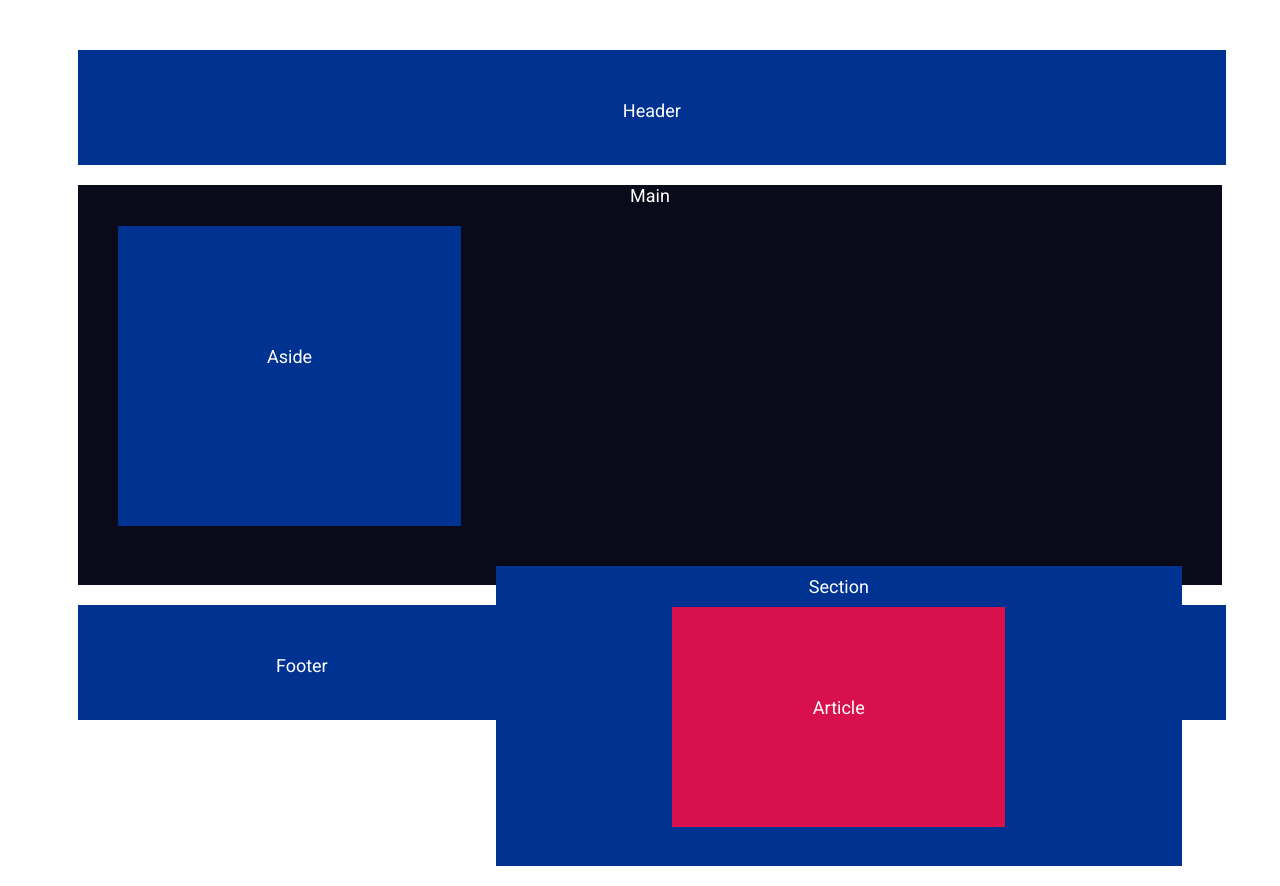
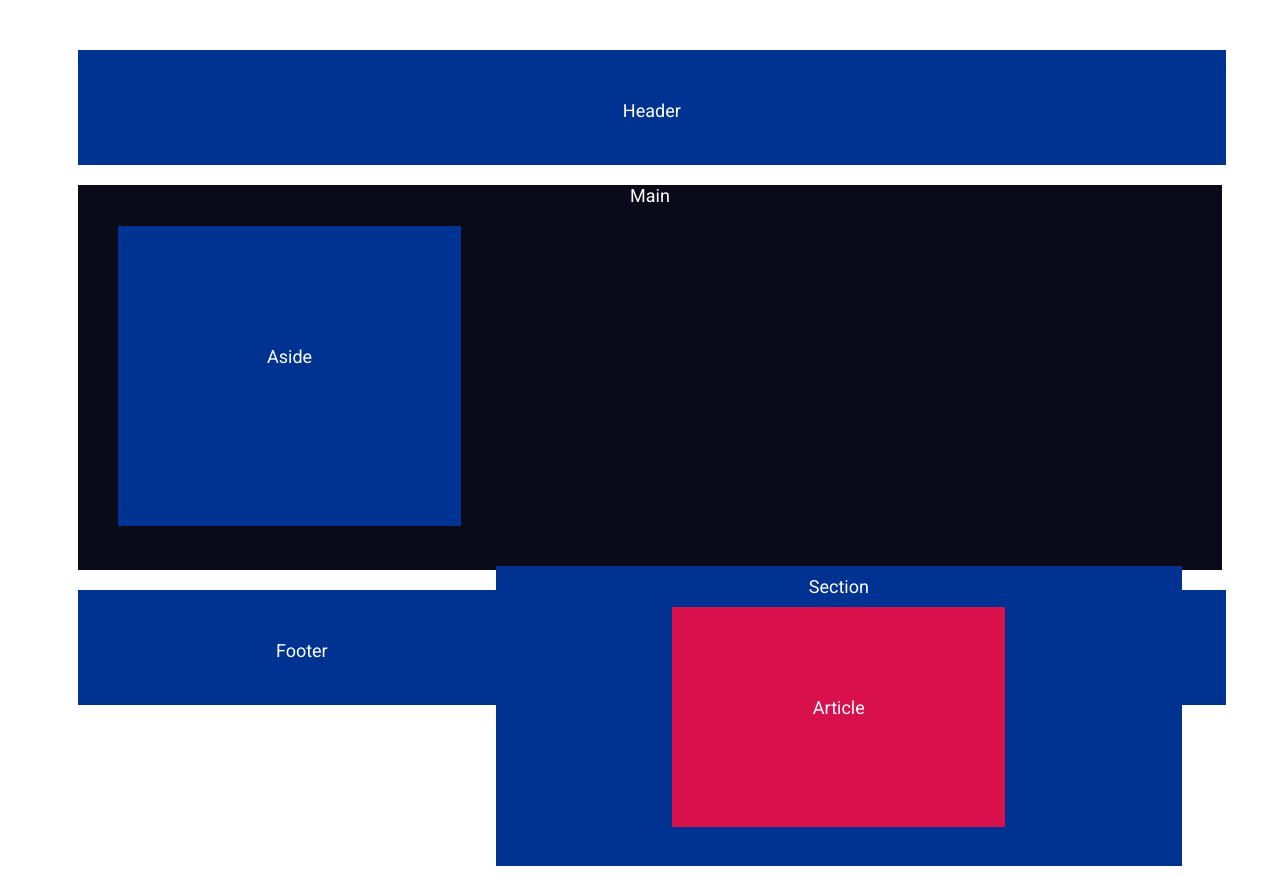
Before and after one commit to safeelanasreen/task1a, a plain HTML site: page index.html in a window 1280 px wide. Drawn offline with Linux system fonts and the light colour scheme.

Commit message:
Update style.css

```diff
--- a/style.css
+++ b/style.css
@@ -13,7 +13,7 @@ margin:50px;
 
 }
 #main{
-    height: 400px;
+    height: 385px;
     background-color: rgb(10, 10, 27);
     /* margin: 20px; */
     text-align:right;
```
